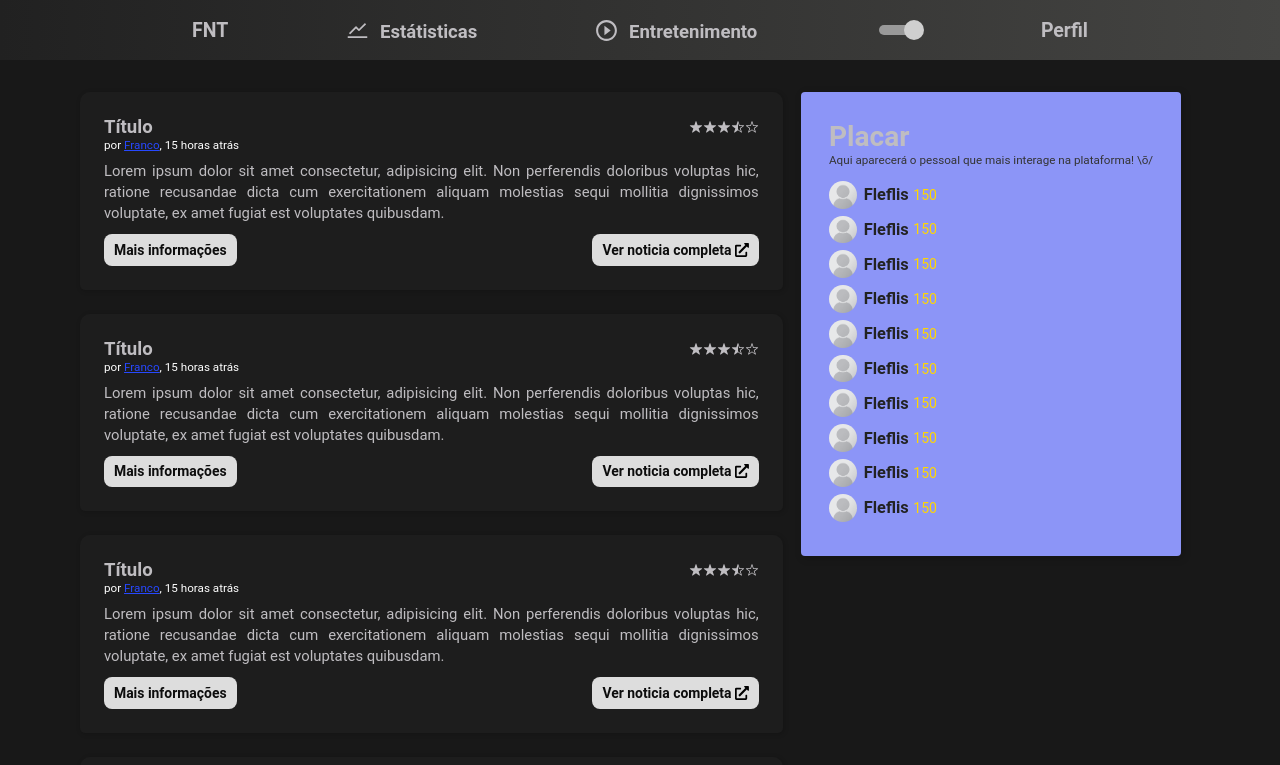
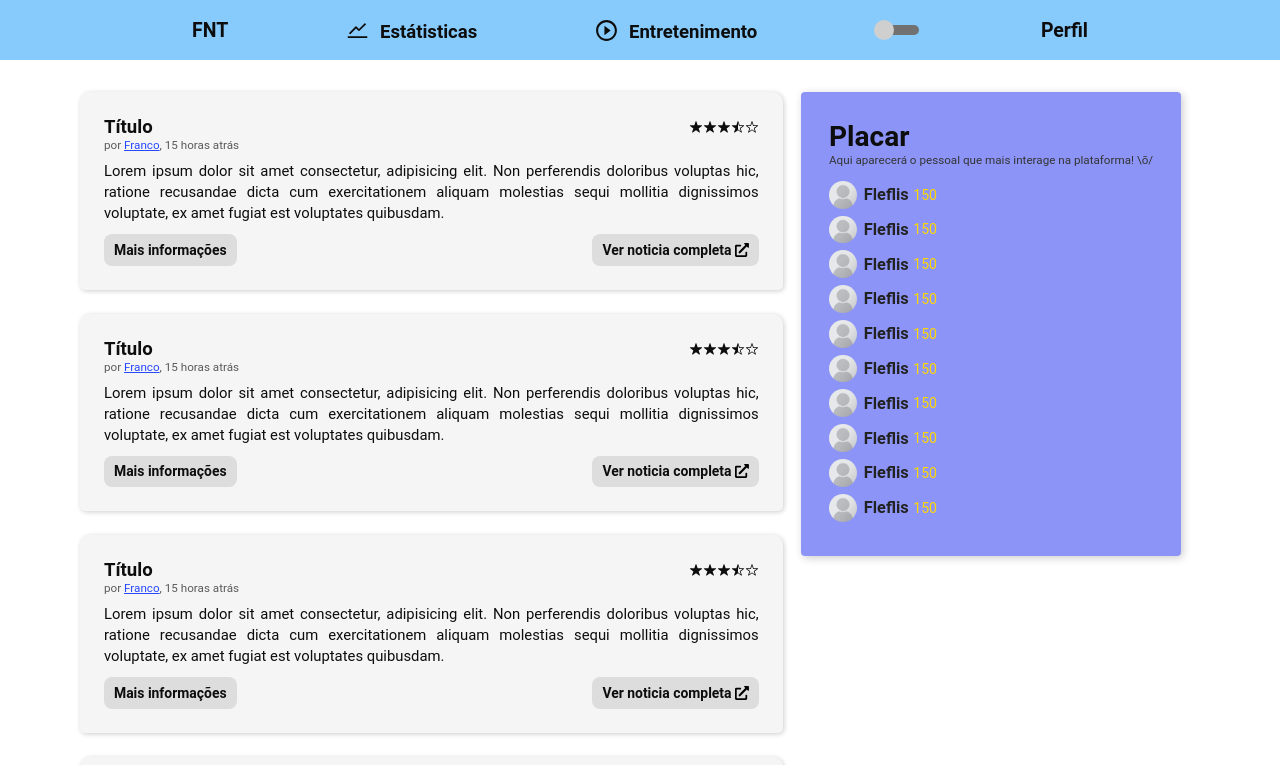
Before and after one commit to ARTHURPC03/FNT, a React (Create React App) app in the folder frontend/: page / in a window 1280 px wide. Shown: the top 765 px of the page. Built offline with nearby package versions, Linux system fonts and the light colour scheme.

Commit message:
theme adjust

```diff
--- a/frontend/src/App.js
+++ b/frontend/src/App.js
@@ -11,10 +11,10 @@ import Header from './components/Header'
 import GlobalStyles from './styles/global'
 
 function App() {
-  const [theme, setTheme] = usePersistedState('theme', dark)
+  const [theme, setTheme] = usePersistedState('theme', light)
 
   const toggleTheme = () => {
-    setTheme(theme.title === 'light' ? light : dark)
+    setTheme(theme.title === 'dark' ? light : dark)
   }
 
   return (
```
